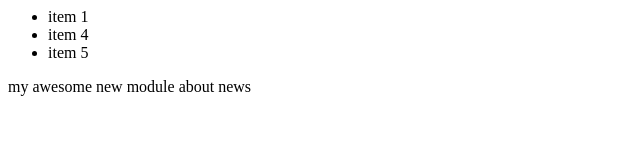
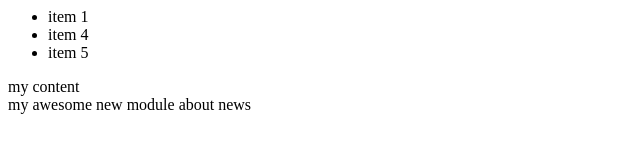
Before and after one commit to Gabz052917/Prelim-Exam, a plain HTML site: page index.html in a window 1280 px wide. Shown: the whole page, without its empty margins (0-640 px from the left). Drawn offline with Linux system fonts and the light colour scheme.

Commit message:
added news module

```diff
--- a/index.html
+++ b/index.html
@@ -11,8 +11,12 @@
 	</module-one>
 
 	<module-two>
+	<div>my content</div>
+	</module-two>
+
+	<module-three>
 	<div>my awesome new module about news</div>
-	</module-two>
+	</module-three>
 </body>
 
 </html>
```
